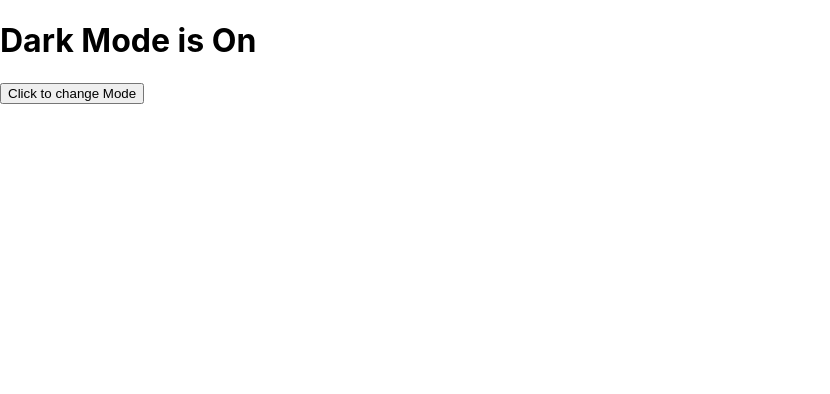
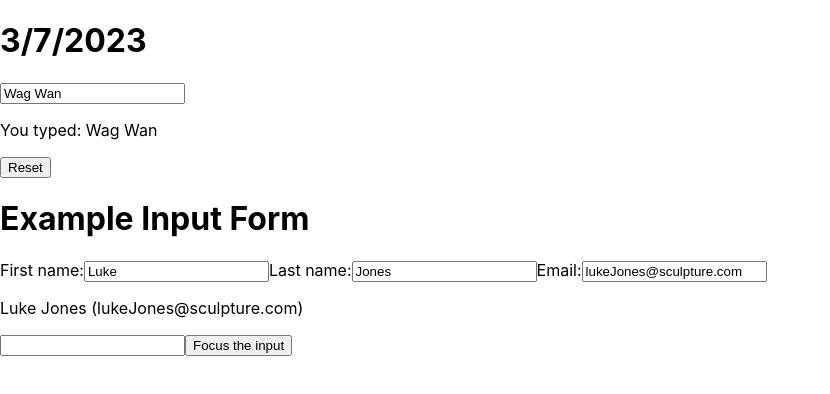
Before and after one commit to tylerstambaugh/coursera-react-customizing-exampleapp, a React (Create React App) app: page / in a window 1280 px wide. Shown: the top 394 px of the page, without its empty margins (0-830 px from the left). Built offline with nearby package versions, Linux system fonts and the light colour scheme.

Commit message:
working with hooks

```diff
--- a/src/App.js
+++ b/src/App.js
@@ -1,4 +1,6 @@
 import './App.css';
+import InputComponent from './components/examples/InputComponent';
+import Child from "./components/examples/Child"
 import Nav from './components/Nav.js';
 import Example from './components/examples/Example.js';
 import Card from './components/examples/Card.js';
@@ -6,10 +8,42 @@ import Btn from './components/examples/btn';
 import ModeToggler from './components/examples/ModeToggler';
 
 
+
 function App() {
+
   return (
-    <ModeToggler />
+    <div>
+      <InputComponent />
+    </div>
   );
 }
 
+
 export default App;
+
+
+
+// function App() {
+//   return (
+//     <ModeToggler />
+//   );
+// }
+
+/////////////////////////////////////////
+
+// function App() {
+
+//   function handleClick() {
+//     let randomNum = Math.floor(Math.random() * 3) + 1;
+//     console.log(randomNum);
+//     let userInput = prompt('type a number');
+//     alert(`Computer number: ${randomNum}, Your guess: ${userInput}`);
+//   }
+
+//   return (
+//     <div>
+//       <h1>Task: Add a button and handle a click event</h1>
+//       <button onClick={handleClick}>Guess a number between 1 and 3</button>
+//     </div>
+//   );
+// }
--- /dev/null
+++ b/src/components/examples/Child.js
@@ -0,0 +1,7 @@
+function Child(props) {
+    return (
+        <h1>{props.message}</h1>
+    );
+}
+
+export default Child
--- /dev/null
+++ b/src/components/examples/InputComponent.js
@@ -0,0 +1,32 @@
+import { useState } from 'react';
+import Child from './Child';
+import RegisterForm from './RegisterForm';
+import TextInputWithFocusButton from './TextInputWithFocusButton';
+
+function InputComponent() {
+  const date = new Date();
+  const formName = 'Example Input Form';
+  const [inputText, setText] = useState('Wag Wan');
+
+  function handleChange(e) {
+    setText(e.target.value);
+  }
+
+  return (
+    <>
+        <Child message={date.toLocaleDateString()}/>
+
+      <input value={inputText} onChange={handleChange} />
+      <p>You typed: {inputText}</p>
+      <button onClick={() => setText('Text was reset.')}>
+        Reset
+      </button>
+
+      <RegisterForm formName={formName}/>
+
+      <TextInputWithFocusButton />
+    </>
+  );
+}
+
+export default InputComponent
--- /dev/null
+++ b/src/components/examples/RegisterForm.js
@@ -0,0 +1,56 @@
+import { useState } from 'react';
+
+export default function RegisterForm(props) {
+  const [form, setForm] = useState({
+    firstName: 'Luke',
+    lastName: 'Jones',
+    email: 'lukeJones@sculpture.com',
+  });
+
+  return (
+    <>
+    <h1>{props.formName}</h1>
+      <label>
+        First name:
+        <input
+          value={form.firstName}
+          onChange={e => {
+            setForm({
+              ...form,
+              firstName: e.target.value
+            });
+          }}
+        />
+      </label>
+      <label>
+        Last name:
+        <input
+          value={form.lastName}
+          onChange={e => {
+            setForm({
+              ...form,
+              lastName: e.target.value
+            });
+          }}
+        />
+      </label>
+      <label>
+        Email:
+        <input
+          value={form.email}
+          onChange={e => {
+            setForm({
+              ...form,
+              email: e.target.value
+            });
+          }}
+        />
+      </label>
+      <p>
+        {form.firstName}{' '}
+        {form.lastName}{' '}
+        ({form.email})
+      </p>
+    </>
+  );
+}
--- /dev/null
+++ b/src/components/examples/TextInputWithFocusButton.js
@@ -0,0 +1,17 @@
+import React, {useRef} from 'react';
+
+function TextInputWithFocusButton() {
+    const inputEl = useRef(null);
+    const onButtonClick = () => {
+      // `current` points to the mounted text input element
+      inputEl.current.focus();
+    };
+    return (
+      <>
+        <input ref={inputEl} type="text" />
+        <button onClick={onButtonClick}>Focus the input</button>
+      </>
+    );
+  }
+
+  export default TextInputWithFocusButton
```
